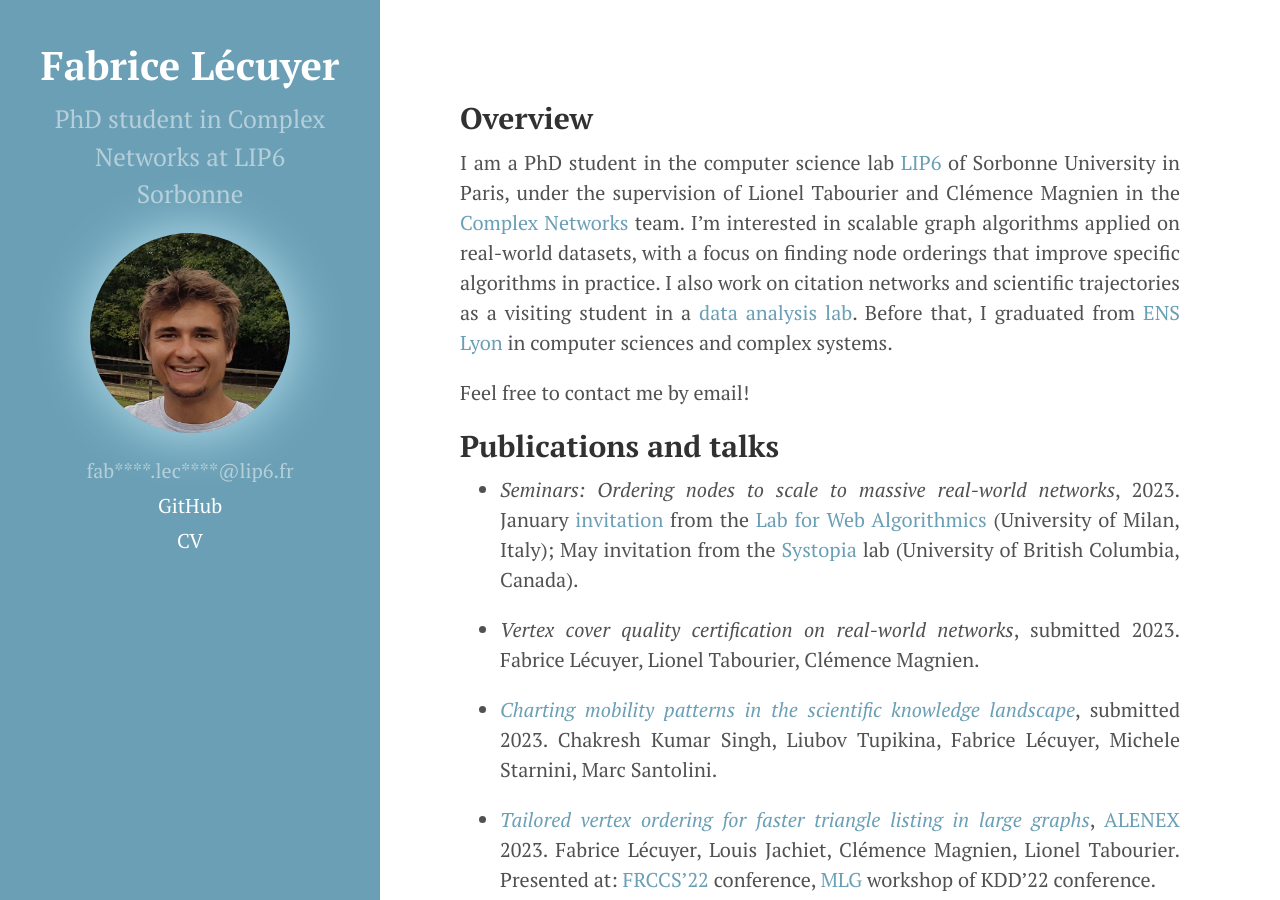
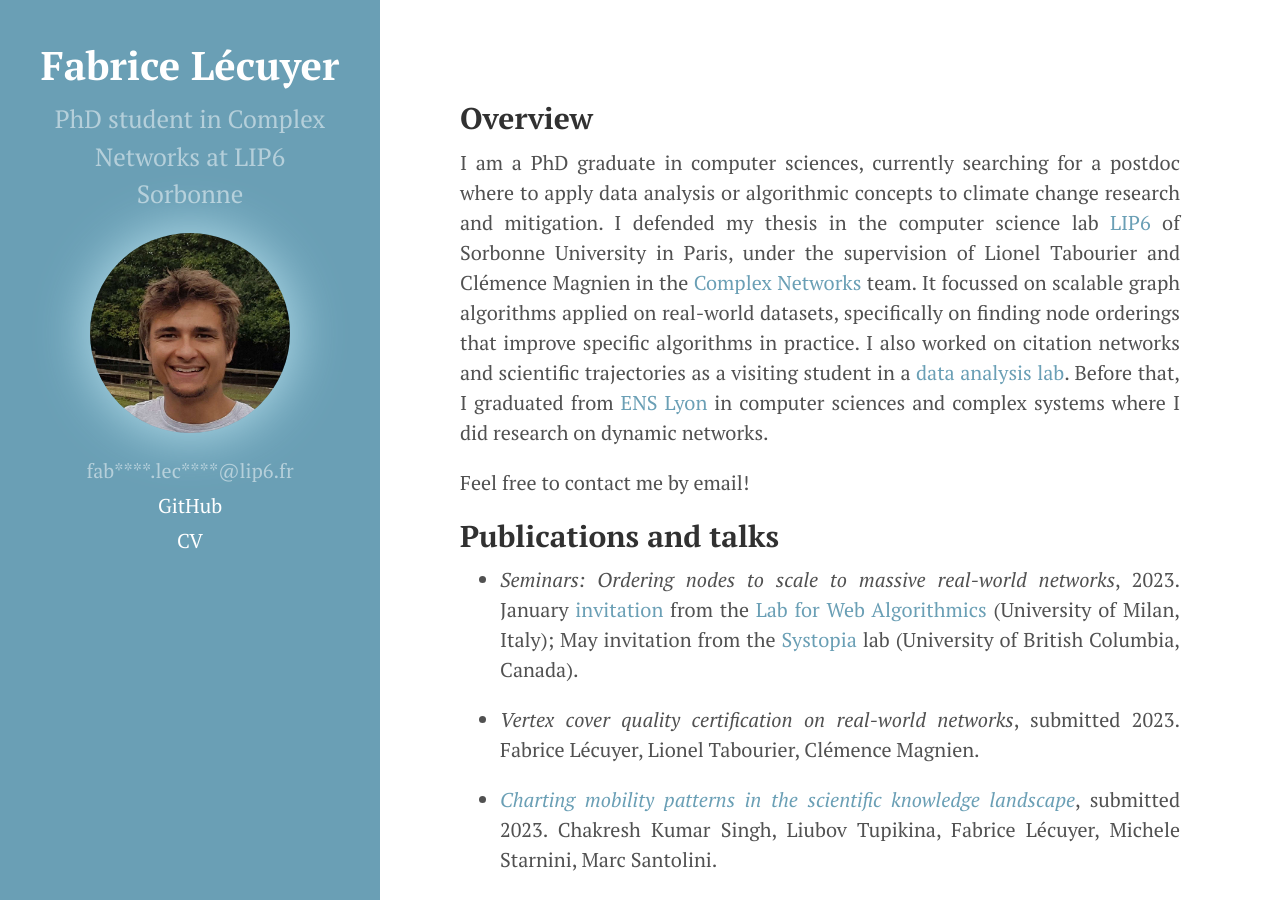
Before and after one commit to lecfab/lecfab.github.io, a Jekyll site: the page built from index.md, in a window 1280 px wide and 900 px high. Built offline with Jekyll 4.4.1, drawn with Linux system fonts in a browser that asks for light colours; some of the changed text lies outside the part shown.

Commit message:
update from ./CV-generate.sh

```diff
--- a/_config.yml
+++ b/_config.yml
@@ -322,7 +322,7 @@ data:
           firm: Enercitif
           location: Paris
           dates: 2022--...
-          description: Help the NGO that installs solar pannels on parisian roofs to monitor operations and solicit new surfaces.
+          description: Help the NGO that installs solar panels on parisian roofs to monitor operations and solicit new surfaces.
           fr:
             title: Bénévole pour l'énergie solaire
             description: >
--- a/index.md
+++ b/index.md
@@ -5,8 +5,9 @@ title: Home
 
 ## Overview
 
-I am a PhD student in the computer science lab [LIP6](https://www.lip6.fr/) of Sorbonne University in Paris, under the supervision of Lionel Tabourier and Clémence Magnien in the [Complex Networks](https://www.complexnetworks.fr/) team.
-I'm interested in scalable graph algorithms applied on real-world datasets, with a focus on finding node orderings that improve specific algorithms in practice. I also work on citation networks and scientific trajectories as a visiting student in a [data analysis lab](https://interactiondatalab.com/). Before that, I graduated from [ENS Lyon](http://www.ens-lyon.fr/LIP/) in computer sciences and complex systems.
+I am a PhD graduate in computer sciences, currently searching for a postdoc where to apply data analysis or algorithmic concepts to climate change research and mitigation.
+I defended my thesis in the computer science lab [LIP6](https://www.lip6.fr/) of Sorbonne University in Paris, under the supervision of Lionel Tabourier and Clémence Magnien in the [Complex Networks](https://www.complexnetworks.fr/) team.
+It focussed on scalable graph algorithms applied on real-world datasets, specifically on finding node orderings that improve specific algorithms in practice. I also worked on citation networks and scientific trajectories as a visiting student in a [data analysis lab](https://interactiondatalab.com/). Before that, I graduated from [ENS Lyon](http://www.ens-lyon.fr/LIP/) in computer sciences and complex systems where I did research on dynamic networks.
 
 Feel free to contact me by email!
 
@@ -40,4 +41,4 @@ Internship in {{internship.location}} with {{internship.supervisors}}.
 * Instrumental music: piano playing and teaching, accordion, viola, classical choir.
 * Programming: developed a PHP/SQL online game and worked as a frontend developer for a car-fleet management system.
 * Linguistics
-* Sustainability: renewable energy, local food networks, low consumption.
+* Sustainability: renewable energy, local food networks, low consumption. Volunteer in the NGO that installs solar panels on Parisian roofs to monitor operations and solicit new surfaces.
```
Also changed, not shown: 1 other file.
